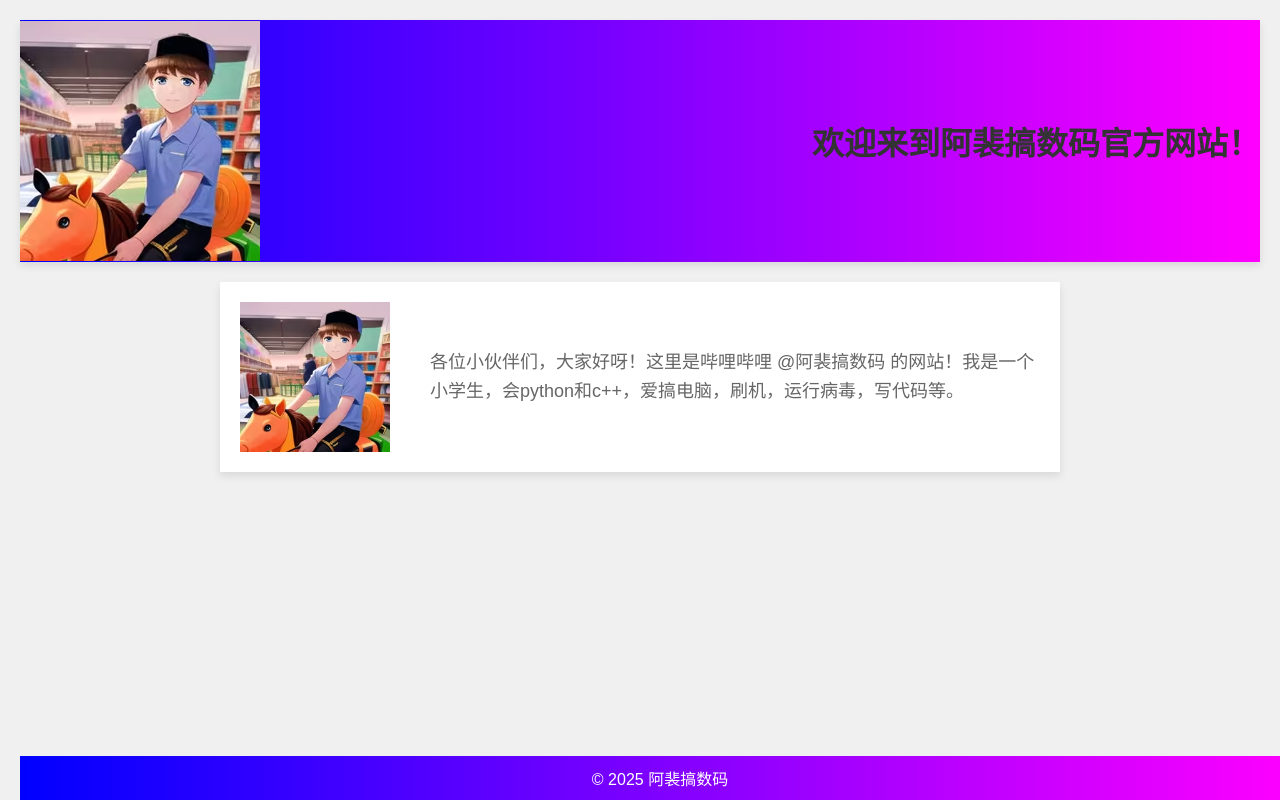
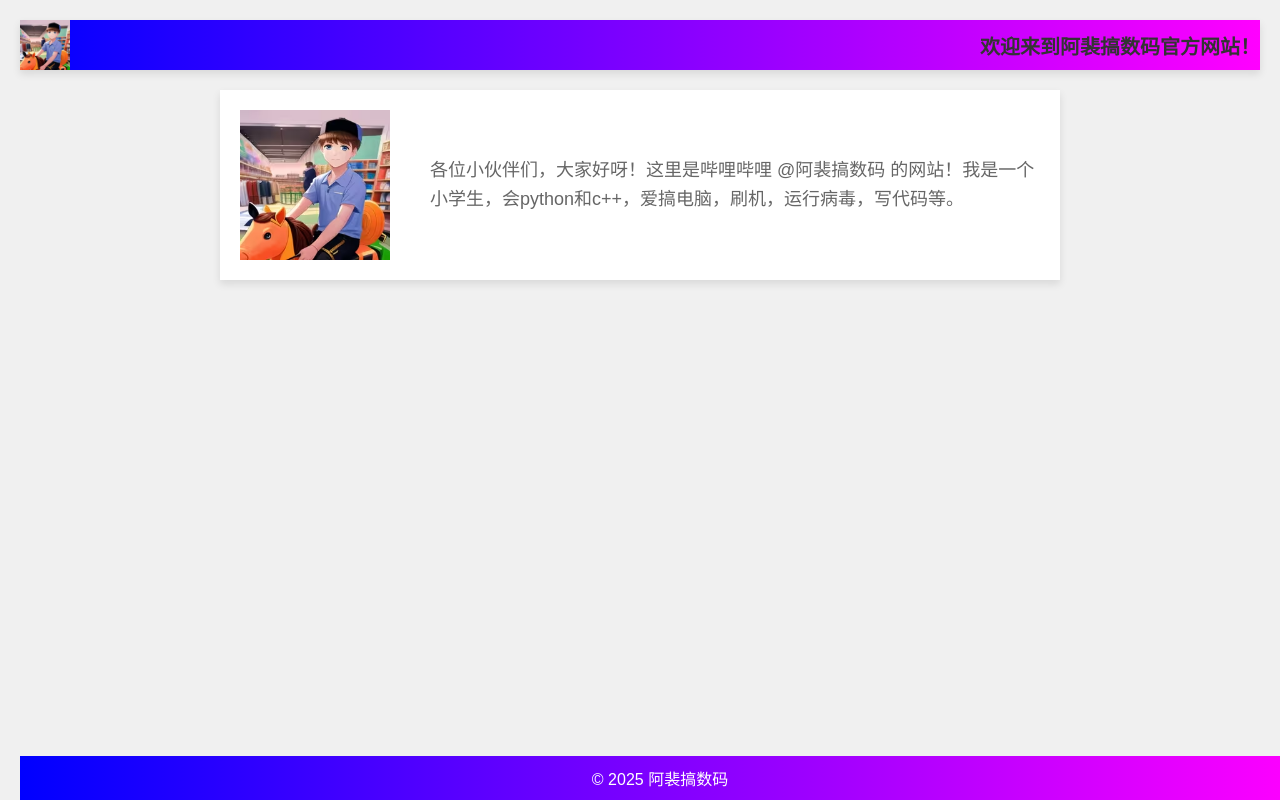
Before and after one commit to apgsm/apgsm.github.io, a plain HTML site: page index.html in a window 1280 px wide. Drawn offline with Linux system fonts and the light colour scheme.

Commit message:
Update index.html

```diff
--- a/index.html
+++ b/index.html
@@ -16,12 +16,13 @@
             align-items: center;
             background: linear-gradient(to right, #00f, #f0f);
             color: white;
-            padding: 1px 0; /* 进一步减少页眉的 padding */
+            padding: 0; /* 去掉页眉的 padding */
             box-shadow: 0 4px 8px rgba(0, 0, 0, 0.1);
         }
         h1 {
             color: #333;
             margin: 0;
+            font-size: 20px; /* 减小字体 */
         }
         p {
             color: #666;
@@ -51,7 +52,7 @@
         }
         .logo-header {
             width: auto;
-            height: 100%; /* 使Logo高度与页眉一致 */
+            height: 50px; /* 减小Logo高度 */
         }
         .logo-intro {
             height: 150px; /* 设置较大的尺寸 */
```
